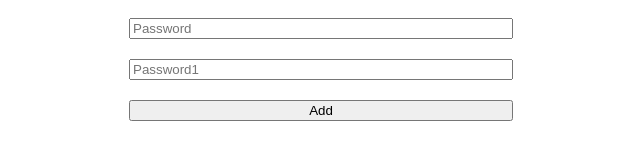
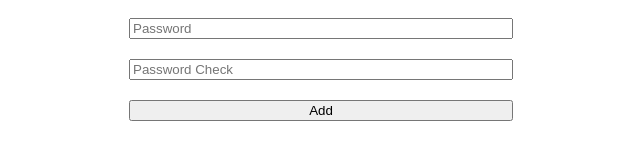
Before and after one commit to sangminlee98/typescript-recoil, a React (Create React App) app: page / in a window 1280 px wide. Shown: the part 156-305 px from the top of the page, without its empty margins (319-959 px from the left). Built offline with nearby package versions, Linux system fonts and the light colour scheme.

Commit message:
[IMPLEMENT] validate password match & trigger errors

```diff
--- a/src/ToDoList.tsx
+++ b/src/ToDoList.tsx
@@ -52,12 +52,17 @@ interface IForm {
   LastName: string;
   Username: string;
   Password: string;
-  Password1: string;
+  PasswordCheck: string;
+  extraErrors?: string;
 }
 const ToDoList = () => {
-  const {register, handleSubmit, formState:{errors}} = useForm<IForm>({defaultValues: {Email: '@naver.com'}});
+  const {register, handleSubmit, formState:{errors}, setError}  = useForm<IForm>({defaultValues: {Email: '@naver.com'}});
   const onValid = (data: IForm) => {
-    console.log(data);
+    if(data.Password !== data.PasswordCheck) {
+      setError('PasswordCheck', {message: 'Password is not same'}, {shouldFocus: true});
+
+    }
+    // setError('extraErrors', {message: 'Server offline'});
   }
   console.log(errors);
   return (
@@ -80,22 +85,25 @@ const ToDoList = () => {
         <AlertError>
           {errors.LastName?.message}
         </AlertError>
-        <InputInform {...register('Username', {required: 'Username is required', minLength: {value: 10, message: 'It has to over 10 words'}})}
+        <InputInform {...register('Username', {required: 'Username is required', minLength: {value: 5, message: 'It has to over 5 words'}})}
           placeholder='Username' />
         <AlertError>
           {errors.Username?.message}
         </AlertError>
-        <InputInform {...register('Password', {required: "Password is required", minLength: {value: 5, message: 'It has to over 5 words'}})}
+        <InputInform type='password' {...register('Password', {required: "Password is required", minLength: {value: 5, message: 'It has to over 5 words'}})}
           placeholder='Password' />
         <AlertError>
           {errors.Password?.message}
         </AlertError>
-        <InputInform {...register('Password1', {required: "Password2 is required", minLength: {value: 5, message: 'It has to over 5 words'}})}
-          placeholder='Password1' />
+        <InputInform type='password' {...register('PasswordCheck', {required: 'Check is required'})}
+          placeholder='Password Check' />
         <AlertError>
-          {errors.Password1?.message}
+          {errors.PasswordCheck?.message}
         </AlertError>
         <button style={{marginTop: '10px'}}>Add</button>
+        <AlertError>
+          {errors.extraErrors?.message}
+        </AlertError>
       </Form>
     </Container>
   );
```
